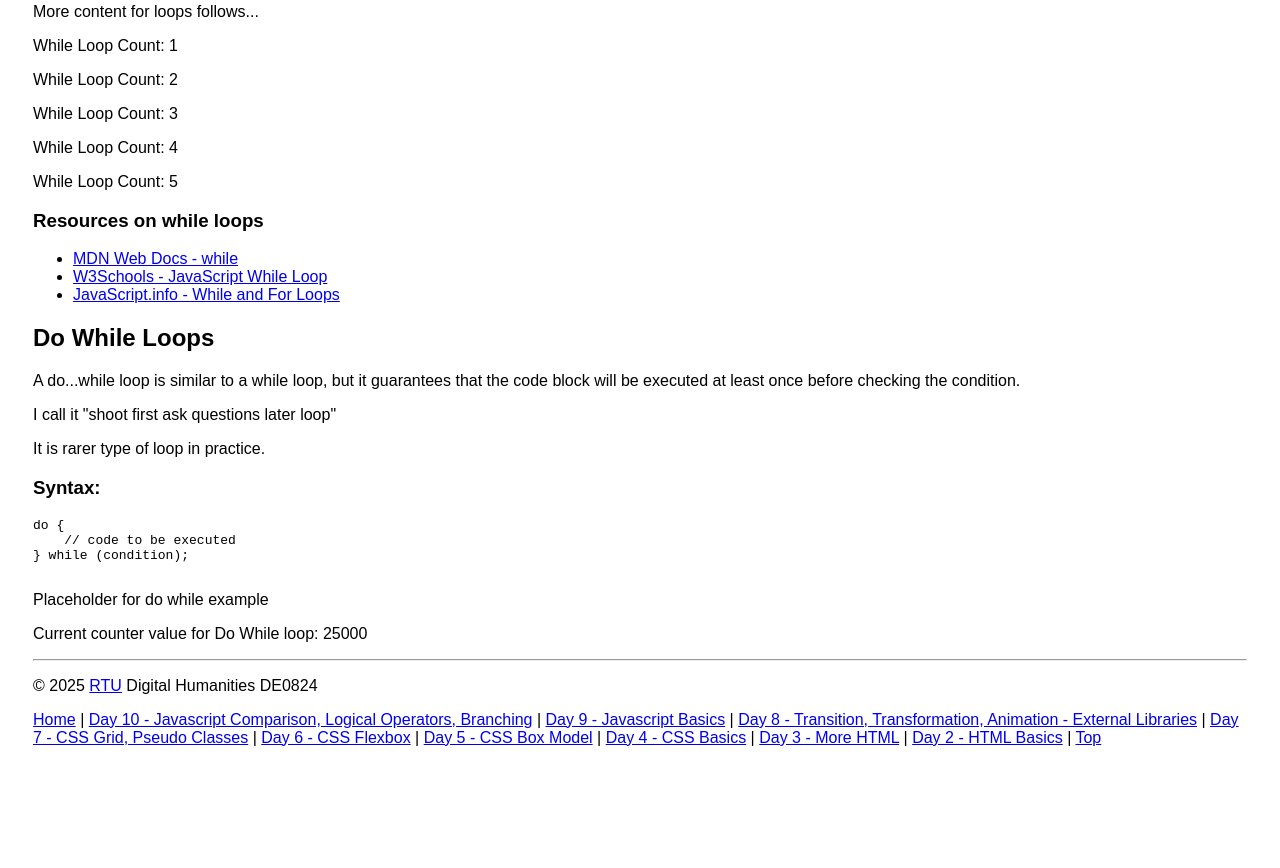
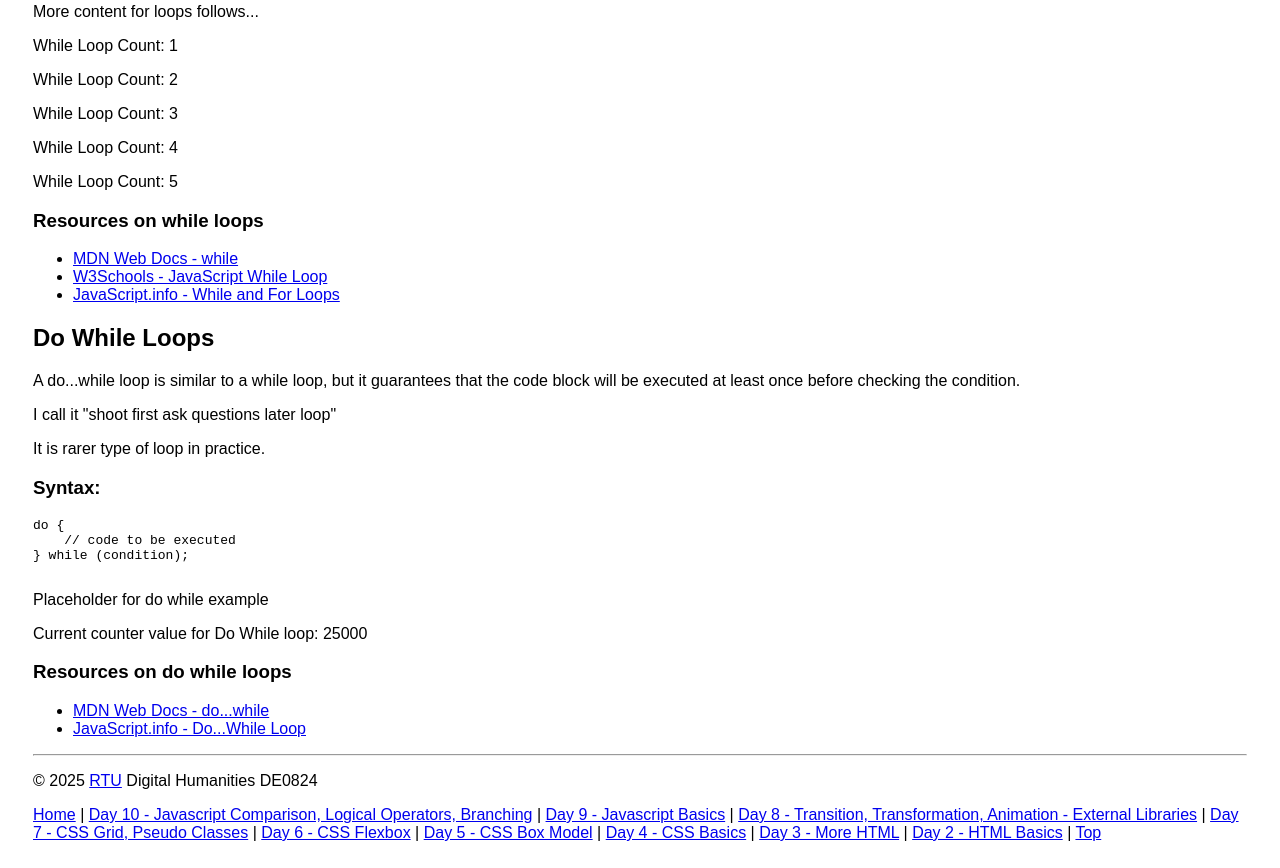
Before and after one commit to ValRCS/web_development_DE0824_fall_2025, a plain HTML site: page day11.html in a window 1280 px wide. Shown: the part 853-1721 px from the top of the page. Before the commit the page ends 1626 px from the top, so only its background shows below. Drawn offline with Linux system fonts and the light colour scheme.

Commit message:
do while loop example

```diff
--- a/day11.html
+++ b/day11.html
@@ -79,6 +79,11 @@ do {
 } while (condition);
     </pre>
     <div id="do_while_example">Placeholder for do while example</div>
+    <h3>Resources on do while loops</h3>
+    <ul>
+        <li><a href="https://developer.mozilla.org/en-US/docs/Web/JavaScript/Reference/Statements/do...while">MDN Web Docs - do...while</a></li>
+        <li><a href="https://javascript.info/while-for#do-while">JavaScript.info - Do...While Loop</a></li>
+    </ul>
     </main>
                 <footer id="footer_id">
         <hr>
```
